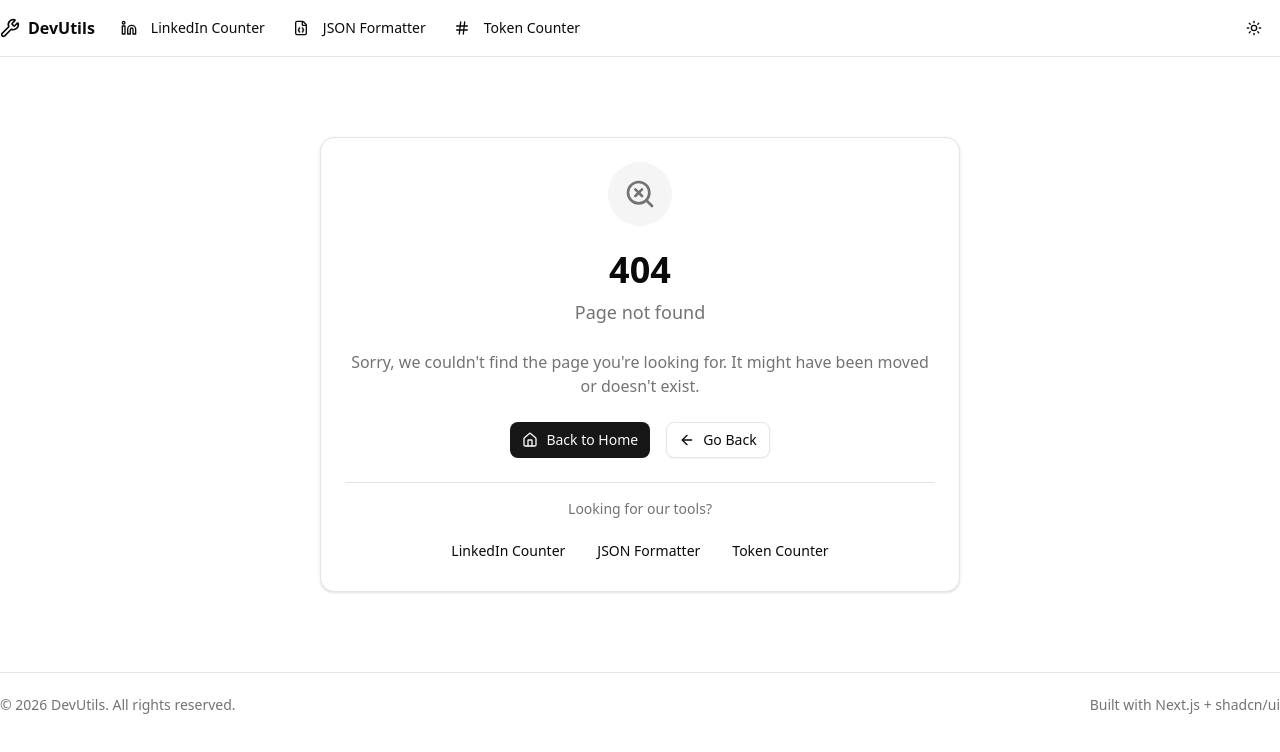
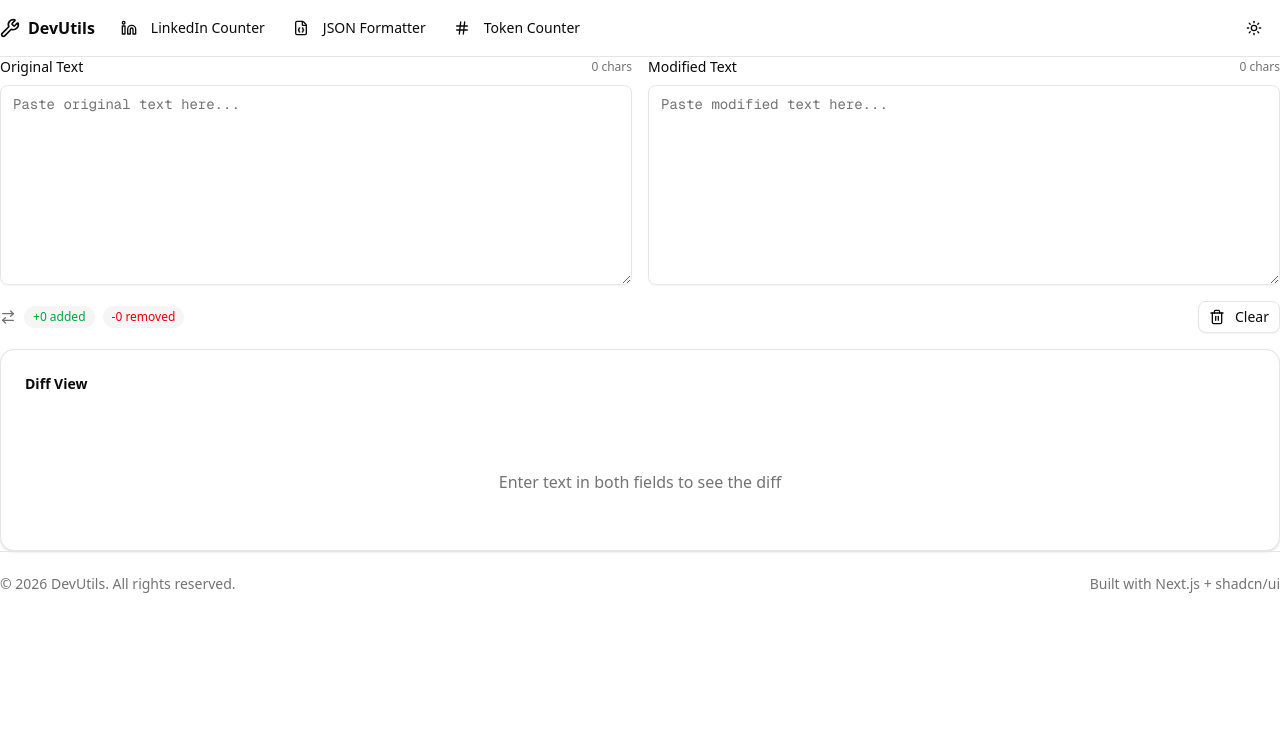
Before and after one commit to commentlikemeofficial/devutils-tools, a Next.js app: page /tools/text-diff in a window 1280 px wide. Before the commit this address had no page. Shown: the top 752 px of the page. Built offline with nearby package versions, Linux system fonts and the light colour scheme.

Commit message:
Add 2 new tools: Text Diff and Base64 Converter

```diff
--- a/app/page.tsx
+++ b/app/page.tsx
@@ -9,7 +9,9 @@ import {
   ArrowRight,
   Zap,
   Shield,
-  Sparkles
+  Sparkles,
+  ArrowRightLeft,
+  Code
 } from "lucide-react";
 
 export const metadata: Metadata = {
@@ -41,6 +43,22 @@ const tools = [
     description: "Estimate token counts for GPT-4, Claude, and other LLMs using tiktoken-style encoding. Optimize your prompts and stay within limits.",
     color: "text-purple-600",
     bgColor: "bg-purple-100 dark:bg-purple-900/20",
+  },
+  {
+    name: "Text Diff",
+    href: "/tools/text-diff",
+    icon: ArrowRightLeft,
+    description: "Compare two texts side by side and see differences highlighted. Perfect for reviewing code changes or document edits.",
+    color: "text-orange-600",
+    bgColor: "bg-orange-100 dark:bg-orange-900/20",
+  },
+  {
+    name: "Base64 Converter",
+    href: "/tools/base64",
+    icon: Code,
+    description: "Encode text to Base64 or decode Base64 back to text. Essential for working with APIs, tokens, and binary data.",
+    color: "text-pink-600",
+    bgColor: "bg-pink-100 dark:bg-pink-900/20",
   },
 ];
 
--- /dev/null
+++ b/app/tools/base64/page.tsx
@@ -0,0 +1,137 @@
+"use client";
+
+import { useState } from "react";
+import { Card, CardContent } from "@/components/ui/card";
+import { Button } from "@/components/ui/button";
+import { Textarea } from "@/components/ui/textarea";
+import { Copy, Check, ArrowRightLeft, FileText } from "lucide-react";
+import { Tabs, TabsContent, TabsList, TabsTrigger } from "@/components/ui/tabs";
+
+export default function Base64Tool() {
+  const [input, setInput] = useState("");
+  const [output, setOutput] = useState("");
+  const [copied, setCopied] = useState(false);
+  const [activeTab, setActiveTab] = useState("encode");
+
+  const encode = () => {
+    try {
+      const encoded = btoa(input);
+      setOutput(encoded);
+    } catch (e) {
+      setOutput("Error: Invalid input for Base64 encoding");
+    }
+  };
+
+  const decode = () => {
+    try {
+      const decoded = atob(input);
+      setOutput(decoded);
+    } catch (e) {
+      setOutput("Error: Invalid Base64 string");
+    }
+  };
+
+  const handleProcess = () => {
+    if (activeTab === "encode") {
+      encode();
+    } else {
+      decode();
+    }
+  };
+
+  const copyToClipboard = () => {
+    if (output && !output.startsWith("Error")) {
+      navigator.clipboard.writeText(output);
+      setCopied(true);
+      setTimeout(() => setCopied(false), 2000);
+    }
+  };
+
+  const handleSwap = () => {
+    setInput(output);
+    setOutput("");
+  };
+
+  return (
+    <div className="space-y-4">
+      <Tabs value={activeTab} onValueChange={setActiveTab} className="w-full">
+        <TabsList className="grid w-full grid-cols-2">
+          <TabsTrigger value="encode">Encode to Base64</TabsTrigger>
+          <TabsTrigger value="decode">Decode from Base64</TabsTrigger>
+        </TabsList>
+
+        <TabsContent value="encode" className="space-y-4">
+          <div className="space-y-2">
+            <label className="text-sm font-medium">Text to Encode</label>
+            <Textarea
+              value={input}
+              onChange={(e) => setInput(e.target.value)}
+              placeholder="Enter text to encode..."
+              className="min-h-[150px] font-mono"
+            />
+          </div>
+        </TabsContent>
+
+        <TabsContent value="decode" className="space-y-4">
+          <div className="space-y-2">
+            <label className="text-sm font-medium">Base64 to Decode</label>
+            <Textarea
+              value={input}
+              onChange={(e) => setInput(e.target.value)}
+              placeholder="Enter Base64 string..."
+              className="min-h-[150px] font-mono"
+            />
+          </div>
+        </TabsContent>
+      </Tabs>
+
+      <div className="flex gap-2">
+        <Button onClick={handleProcess} className="flex-1">
+          {activeTab === "encode" ? "Encode" : "Decode"}
+        </Button>
+        <Button variant="outline" onClick={handleSwap} disabled={!output}>
+          <ArrowRightLeft className="h-4 w-4" />
+        </Button>
+      </div>
+
+      {output && (
+        <Card>
+          <CardContent className="pt-6 space-y-4">
+            <div className="space-y-2">
+              <div className="flex items-center justify-between">
+                <label className="text-sm font-medium">Result</label>
+                <div className="flex items-center gap-2 text-xs text-muted-foreground">
+                  <FileText className="h-3 w-3" />
+                  {output.length} chars
+                </div>
+              </div>
+              <Textarea
+                value={output}
+                readOnly
+                className={`min-h-[100px] font-mono ${
+                  output.startsWith("Error") ? "border-red-500 text-red-600" : ""
+                }`}
+              />
+            </div>
+
+            {!output.startsWith("Error") && (
+              <Button onClick={copyToClipboard} variant="secondary" className="w-full">
+                {copied ? (
+                  <>
+                    <Check className="h-4 w-4 mr-2" />
+                    Copied!
+                  </>
+                ) : (
+                  <>
+                    <Copy className="h-4 w-4 mr-2" />
+                    Copy Result
+                  </>
+                )}
+              </Button>
+            )}
+          </CardContent>
+        </Card>
+      )}
+    </div>
+  );
+}
--- /dev/null
+++ b/app/tools/text-diff/page.tsx
@@ -0,0 +1,130 @@
+"use client";
+
+import { useState } from "react";
+import { Card, CardContent, CardHeader, CardTitle } from "@/components/ui/card";
+import { Button } from "@/components/ui/button";
+import { Textarea } from "@/components/ui/textarea";
+import { ArrowRightLeft, Copy, Check, Trash2 } from "lucide-react";
+import { Badge } from "@/components/ui/badge";
+
+export default function TextDiffTool() {
+  const [text1, setText1] = useState("");
+  const [text2, setText2] = useState("");
+  const [copied, setCopied] = useState(false);
+
+  const computeDiff = () => {
+    const lines1 = text1.split("\n");
+    const lines2 = text2.split("\n");
+    const maxLines = Math.max(lines1.length, lines2.length);
+    const diff: { type: "same" | "added" | "removed"; line: string; lineNum: number }[] = [];
+
+    for (let i = 0; i < maxLines; i++) {
+      const line1 = lines1[i] || "";
+      const line2 = lines2[i] || "";
+
+      if (line1 === line2) {
+        diff.push({ type: "same", line: line2, lineNum: i + 1 });
+      } else if (!line1 && line2) {
+        diff.push({ type: "added", line: line2, lineNum: i + 1 });
+      } else if (line1 && !line2) {
+        diff.push({ type: "removed", line: line1, lineNum: i + 1 });
+      } else {
+        diff.push({ type: "removed", line: line1, lineNum: i + 1 });
+        diff.push({ type: "added", line: line2, lineNum: i + 1 });
+      }
+    }
+
+    return diff;
+  };
+
+  const diff = computeDiff();
+  const addedCount = diff.filter((d) => d.type === "added").length;
+  const removedCount = diff.filter((d) => d.type === "removed").length;
+
+  const clearAll = () => {
+    setText1("");
+    setText2("");
+  };
+
+  return (
+    <div className="space-y-4">
+      <div className="grid md:grid-cols-2 gap-4">
+        <div className="space-y-2">
+          <div className="flex items-center justify-between">
+            <label className="text-sm font-medium">Original Text</label>
+            <span className="text-xs text-muted-foreground">{text1.length} chars</span>
+          </div>
+          <Textarea
+            value={text1}
+            onChange={(e) => setText1(e.target.value)}
+            placeholder="Paste original text here..."
+            className="min-h-[200px] font-mono text-sm"
+          />
+        </div>
+
+        <div className="space-y-2">
+          <div className="flex items-center justify-between">
+            <label className="text-sm font-medium">Modified Text</label>
+            <span className="text-xs text-muted-foreground">{text2.length} chars</span>
+          </div>
+          <Textarea
+            value={text2}
+            onChange={(e) => setText2(e.target.value)}
+            placeholder="Paste modified text here..."
+            className="min-h-[200px] font-mono text-sm"
+          />
+        </div>
+      </div>
+
+      <div className="flex items-center gap-2 flex-wrap">
+        <ArrowRightLeft className="h-4 w-4 text-muted-foreground" />
+        <Badge variant="secondary" className="text-green-600">
+          +{addedCount} added
+        </Badge>
+        <Badge variant="secondary" className="text-red-600">
+          -{removedCount} removed
+        </Badge>
+        <Button variant="outline" size="sm" onClick={clearAll} className="ml-auto">
+          <Trash2 className="h-4 w-4 mr-1" />
+          Clear
+        </Button>
+      </div>
+
+      <Card>
+        <CardHeader className="pb-3">
+          <CardTitle className="text-sm">Diff View</CardTitle>
+        </CardHeader>
+        <CardContent>
+          {text1 || text2 ? (
+            <div className="space-y-0.5 font-mono text-sm">
+              {diff.map((item, idx) => (
+                <div
+                  key={idx}
+                  className={`flex gap-2 px-2 py-1 rounded ${
+                    item.type === "added"
+                      ? "bg-green-100 dark:bg-green-900/30 text-green-800 dark:text-green-300"
+                      : item.type === "removed"
+                      ? "bg-red-100 dark:bg-red-900/30 text-red-800 dark:text-red-300"
+                      : ""
+                  }`}
+                >
+                  <span className="text-muted-foreground w-8 text-right select-none">
+                    {item.lineNum}
+                  </span>
+                  <span className="w-4 text-center">
+                    {item.type === "added" ? "+" : item.type === "removed" ? "-" : " "}
+                  </span>
+                  <span className="break-all">{item.line || " "}</span>
+                </div>
+              ))}
+            </div>
+          ) : (
+            <p className="text-muted-foreground text-center py-8">
+              Enter text in both fields to see the diff
+            </p>
+          )}
+        </CardContent>
+      </Card>
+    </div>
+  );
+}
```
Also changed, not shown: 1 other file (tests, documents, lock files or other folders).
